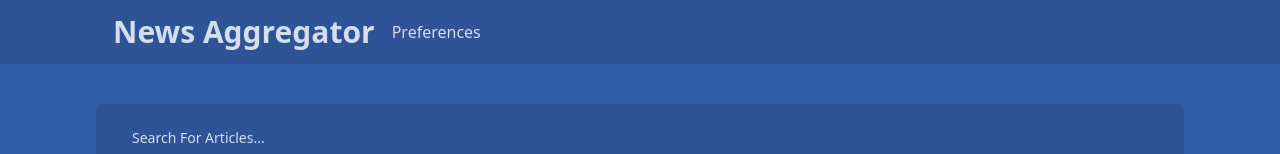
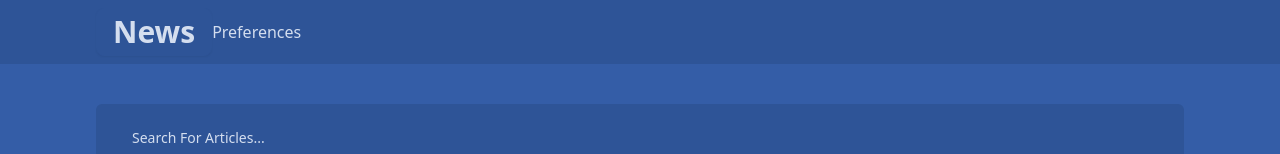
Before and after one commit to aminaradoni24/news-aggregator-innoscripta, a React (Vite) app: page / in a window 1280 px wide. Shown: the top 154 px of the page. Built offline with nearby package versions, Linux system fonts and the light colour scheme; no server answers.

Commit message:
Change title to news

```diff
--- a/src/components/Navbar.jsx
+++ b/src/components/Navbar.jsx
@@ -5,7 +5,7 @@ const Navbar = () => {
     <nav className='bg-base-200'>
       <div className='navbar align-element '>
         <NavLink to='/' className='btn text-3xl items-center '>
-          News Aggregator
+          News
         </NavLink>
         <Link to='/preferences'>Preferences</Link>
       </div>
```
